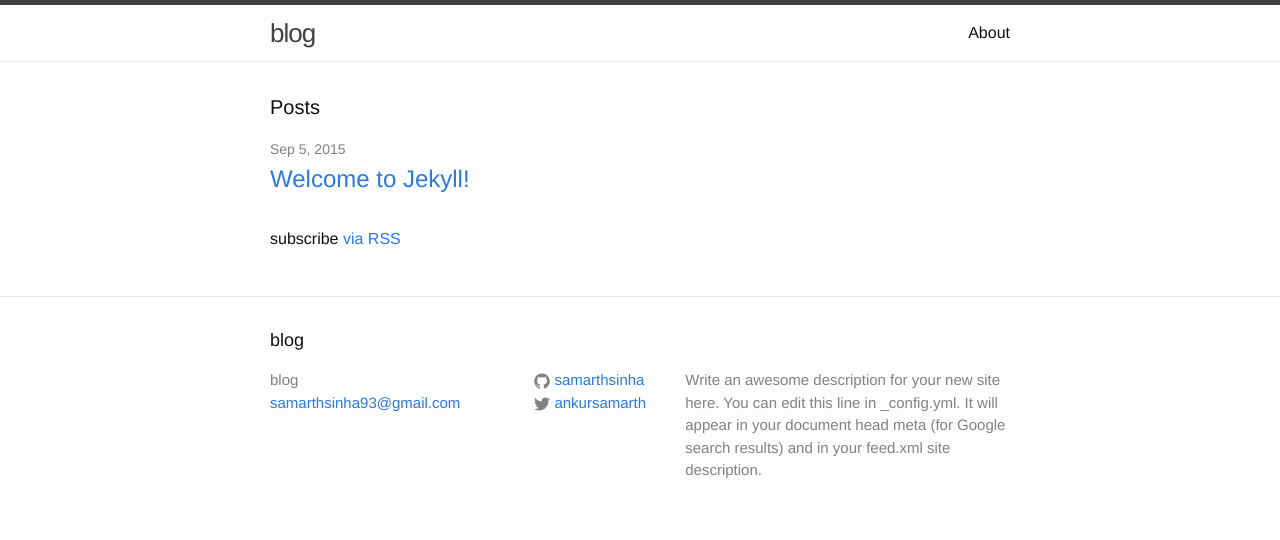
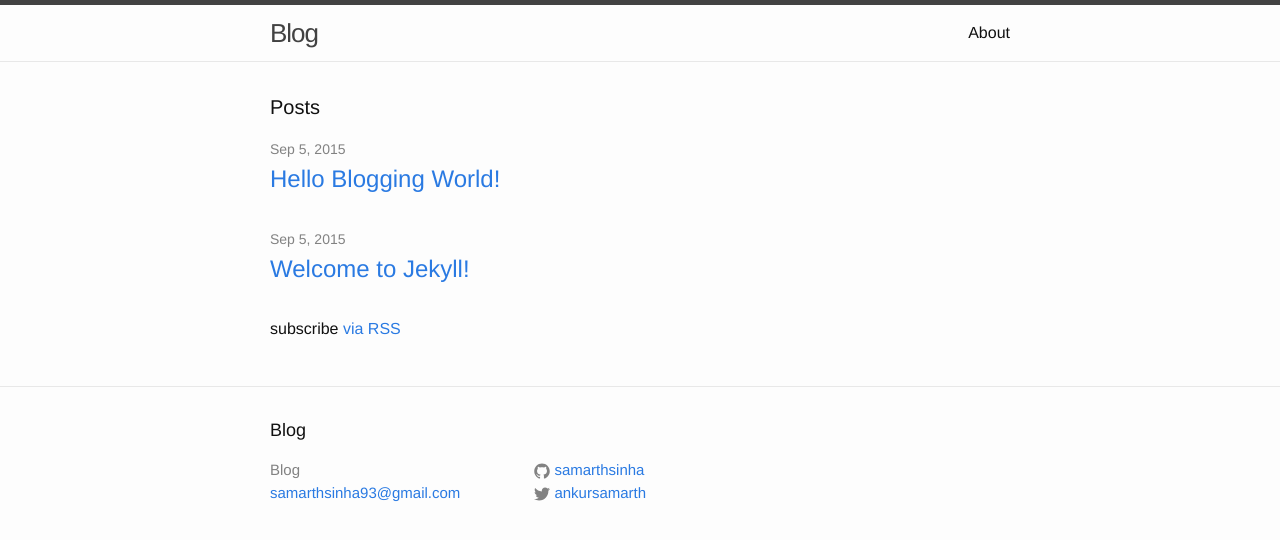
Before and after one commit to samarthsinha/samarthsinha.github.io, a Jekyll site: the page built from index.html, in a window 1280 px wide. Shown: the top 540 px of the page. Built offline with Jekyll 4.4.1, drawn with Linux system fonts in a browser that asks for light colours.

```diff
--- a/_config.yml
+++ b/_config.yml
@@ -1,14 +1,20 @@
 # Site settings
-title: blog
+title: Blog
 email: samarthsinha93@gmail.com
 description: > # this means to ignore newlines until "baseurl:"
-  Write an awesome description for your new site here. You can edit this
-  line in _config.yml. It will appear in your document head meta (for
-  Google search results) and in your feed.xml site description.
+  Technical blog which contains concepts of
+  web development, architecture and many more from Java stack.
 baseurl: "" # the subpath of your site, e.g. /blog/
-url: "http://yourdomain.com" # the base hostname & protocol for your site
+keywords: "java, J2EE, spring mvc, spring framework, tomcat, mongodb, solr, redis, openshift,android"
+url: "http://samarthsinha.me" # the base hostname & protocol for your site
 twitter_username: ankursamarth
 github_username:  samarthsinha
 
 # Build settings
 markdown: kramdown
+
+#analytics settings
+analytics :
+  provider : google
+  google :
+      tracking_id : 'UA-66360893-1'
--- a/_includes/footer.html
+++ b/_includes/footer.html
@@ -45,11 +45,21 @@
         </ul>
       </div>
 
-      <div class="footer-col  footer-col-3">
+      <!-- <div class="footer-col  footer-col-3">
         <p class="text">{{ site.description }}</p>
-      </div>
+      </div> -->
     </div>
 
   </div>
 
 </footer>
+<script>
+  (function(i,s,o,g,r,a,m){i['GoogleAnalyticsObject']=r;i[r]=i[r]||function(){
+  (i[r].q=i[r].q||[]).push(arguments)},i[r].l=1*new Date();a=s.createElement(o),
+  m=s.getElementsByTagName(o)[0];a.async=1;a.src=g;m.parentNode.insertBefore(a,m)
+  })(window,document,'script','//www.google-analytics.com/analytics.js','ga');
+
+  ga('create', '{{site.analytics.google.tracking_id}}', 'auto');
+  ga('send', 'pageview');
+
+</script>
--- a/_includes/head.html
+++ b/_includes/head.html
@@ -5,6 +5,7 @@
 
     <title>{% if page.title %}{{ page.title }}{% else %}{{ site.title }}{% endif %}</title>
     <meta name="description" content="{{ site.description }}">
+    <meta name="keywords" content="{{ site.keywords }}">
 
     <link rel="stylesheet" href="{{ "/css/main.css" | prepend: site.baseurl }}">
     <link rel="canonical" href="{{ page.url | replace:'index.html','' | prepend: site.baseurl | prepend: site.url }}">
```
Also changed, not shown: _posts/2015-09-05-hello-blogging-world.markdown (added, +16 -0 lines).
